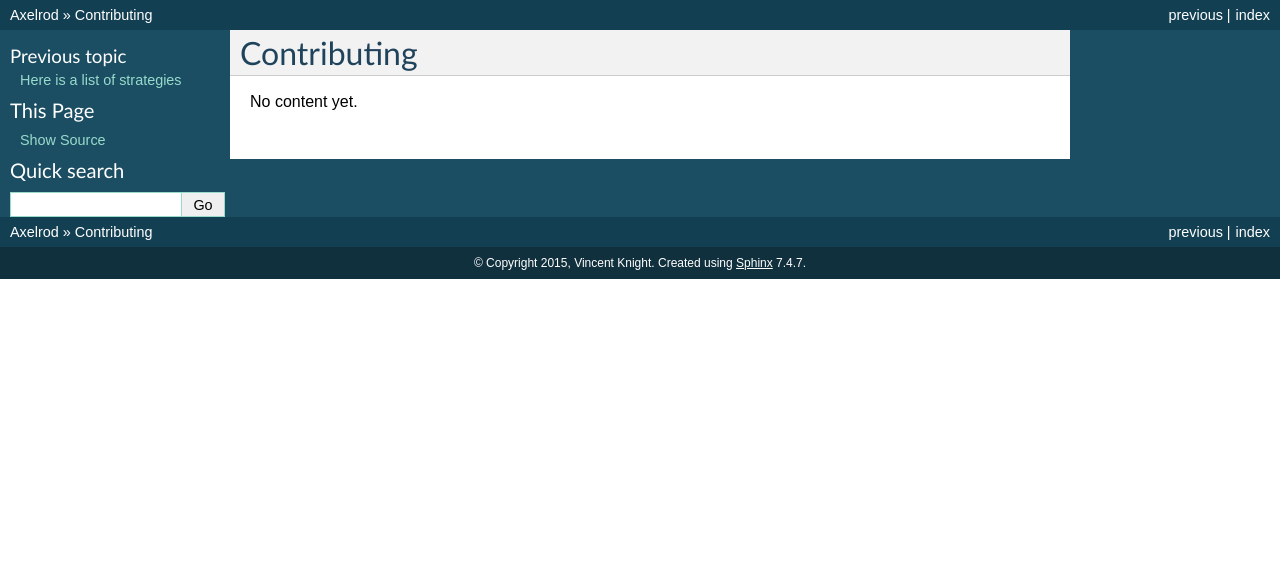
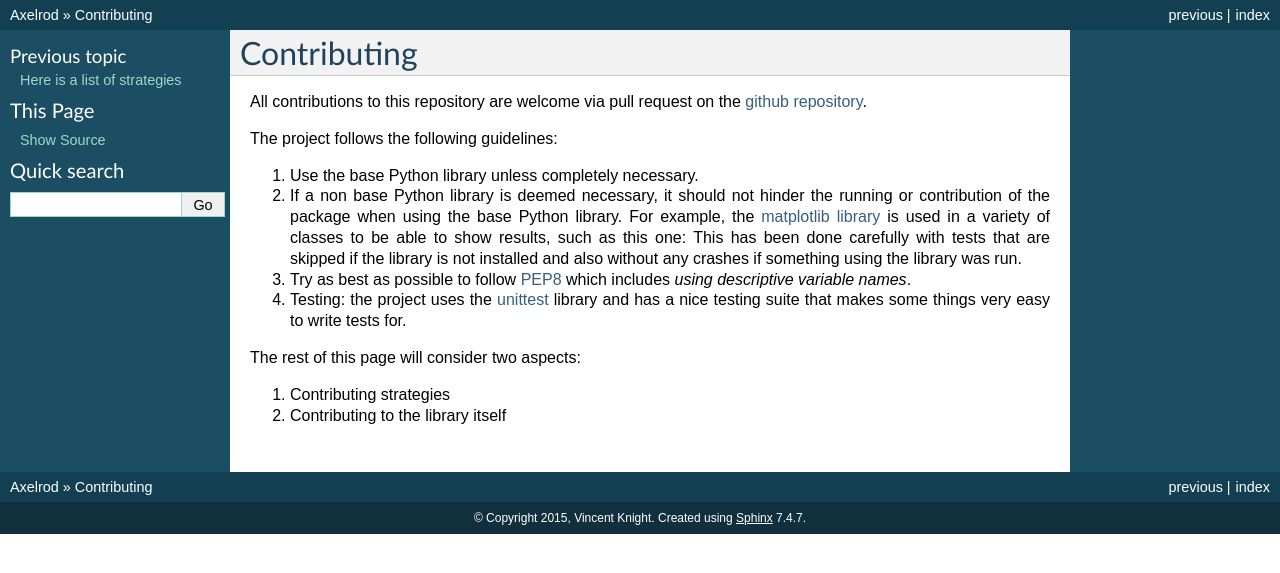
Before and after one commit to Axelrod-Python/Axelrod, a Sphinx documentation site: the page built from docs/contributing.rst, in a window 1280 px wide. Shown: the top 573 px of the page. Built offline with Sphinx 7.4.7, drawn with Linux system fonts in a browser that asks for light colours.

Commit message:
Initial guidelines

```diff
--- a/docs/contributing.rst
+++ b/docs/contributing.rst
@@ -1,4 +1,18 @@
 Contributing
 ============
 
-No content yet.
+All contributions to this repository are welcome via pull request on the `github repository <https://github.com/drvinceknight/Axelrod>`_.
+
+The project follows the following guidelines:
+
+1. Use the base Python library unless completely necessary.
+2. If a non base Python library is deemed necessary, it should not hinder the running or contribution of the package when using the base Python library.
+   For example, the `matplotlib library <http://matplotlib.org/>`_ is used in a variety of classes to be able to show results, such as this one:
+   This has been done carefully with tests that are skipped if the library is not installed and also without any crashes if something using the library was run.
+3. Try as best as possible to follow `PEP8 <https://www.python.org/dev/peps/pep-0008/>`_ which includes *using descriptive variable names*.
+4. Testing: the project uses the `unittest <https://docs.python.org/2/library/unittest.html>`_ library and has a nice testing suite that makes some things very easy to write tests for.
+
+The rest of this page will consider two aspects:
+
+1. Contributing strategies
+2. Contributing to the library itself
```
